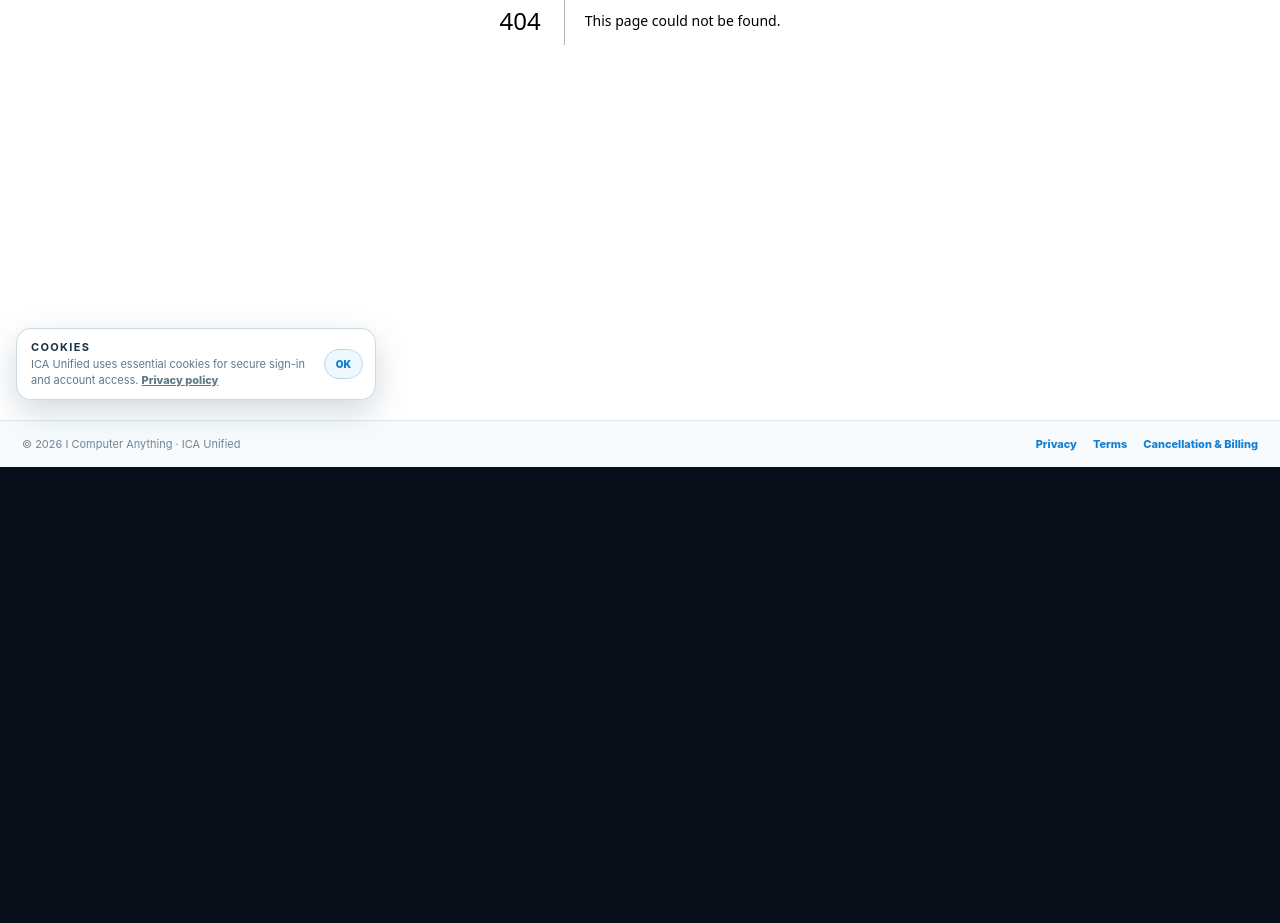
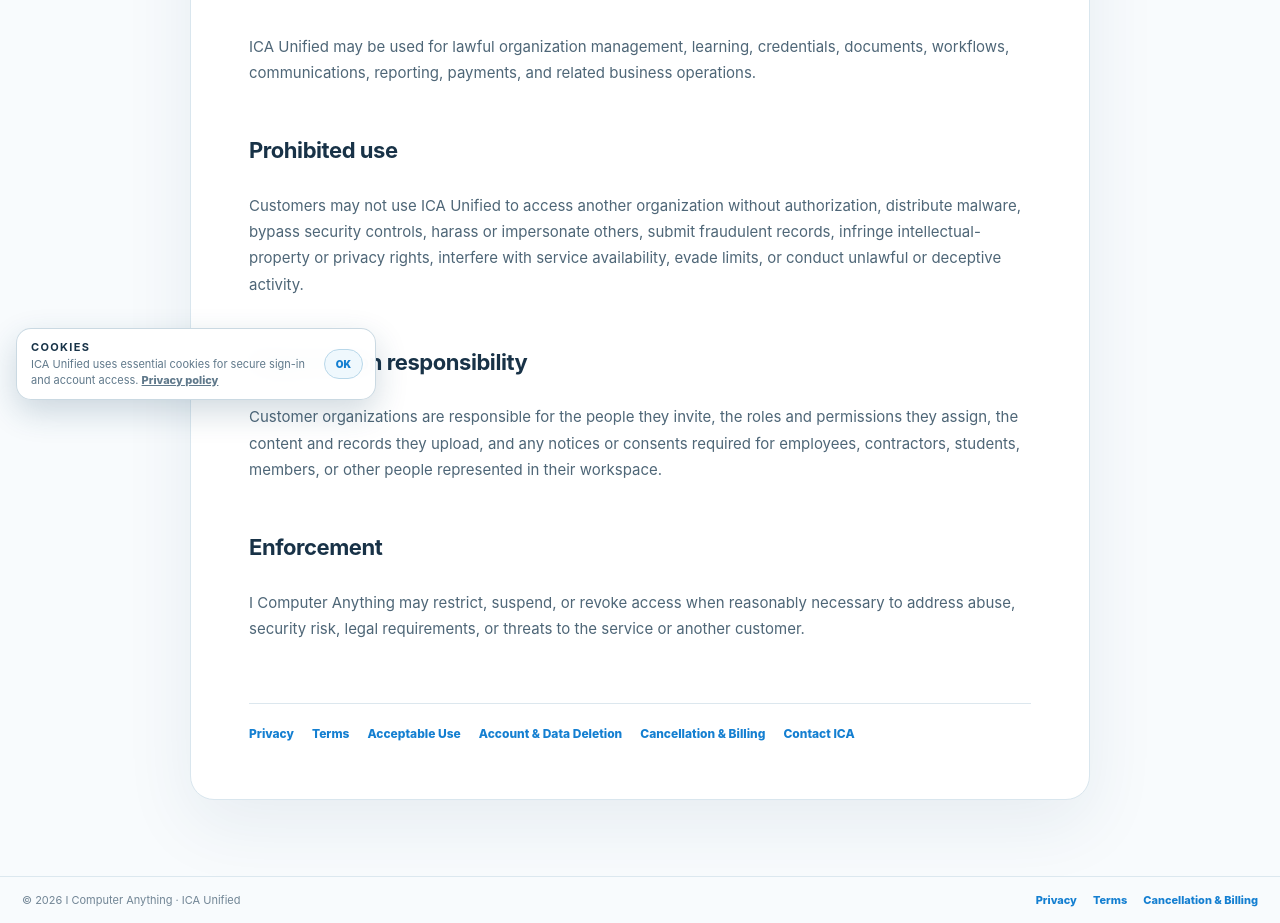
Before and after one commit to redavi19-asu/ICA-unified-, a Next.js app: page /acceptable-use in a window 1280 px wide. Before the commit this address had no page. Shown: the part 380-1303 px from the top of the page. Before the commit the page ends 847 px from the top, so only its background shows below. Built offline with nearby package versions, Linux system fonts and the light colour scheme.

Commit message:
Complete Unified legal policies and signup consent

```diff
--- a/src/app/LegalPage.tsx
+++ b/src/app/LegalPage.tsx
@@ -4,7 +4,7 @@ import type { ReactNode } from 'react';
 export default function LegalPage({
   eyebrow,
   title,
-  updated = 'September 17, 2026',
+  updated = 'October 1, 2026',
   children,
 }: {
   eyebrow: string;
@@ -23,6 +23,8 @@ export default function LegalPage({
         <div style={{marginTop:46,paddingTop:22,borderTop:'1px solid #dce7ee',display:'flex',gap:18,flexWrap:'wrap',fontSize:12}}>
           <Link href="/privacy" style={{color:'#147fd1',textDecoration:'none',fontWeight:800}}>Privacy</Link>
           <Link href="/terms" style={{color:'#147fd1',textDecoration:'none',fontWeight:800}}>Terms</Link>
+          <Link href="/acceptable-use" style={{color:'#147fd1',textDecoration:'none',fontWeight:800}}>Acceptable Use</Link>
+          <Link href="/account-deletion" style={{color:'#147fd1',textDecoration:'none',fontWeight:800}}>Account & Data Deletion</Link>
           <Link href="/cancellation" style={{color:'#147fd1',textDecoration:'none',fontWeight:800}}>Cancellation & Billing</Link>
           <a href="https://icomputeranything.com/#contact" style={{color:'#147fd1',textDecoration:'none',fontWeight:800}}>Contact ICA</a>
         </div>
--- /dev/null
+++ b/src/app/acceptable-use/page.tsx
@@ -0,0 +1,20 @@
+import LegalPage, { LegalSection } from '../LegalPage';
+
+export default function AcceptableUsePage() {
+  return (
+    <LegalPage eyebrow="ICA UNIFIED / CUSTOMER POLICY" title="Acceptable Use Policy">
+      <LegalSection title="Authorized business use">
+        <p>ICA Unified may be used for lawful organization management, learning, credentials, documents, workflows, communications, reporting, payments, and related business operations.</p>
+      </LegalSection>
+      <LegalSection title="Prohibited use">
+        <p>Customers may not use ICA Unified to access another organization without authorization, distribute malware, bypass security controls, harass or impersonate others, submit fraudulent records, infringe intellectual-property or privacy rights, interfere with service availability, evade limits, or conduct unlawful or deceptive activity.</p>
+      </LegalSection>
+      <LegalSection title="Organization responsibility">
+        <p>Customer organizations are responsible for the people they invite, the roles and permissions they assign, the content and records they upload, and any notices or consents required for employees, contractors, students, members, or other people represented in their workspace.</p>
+      </LegalSection>
+      <LegalSection title="Enforcement">
+        <p>I Computer Anything may restrict, suspend, or revoke access when reasonably necessary to address abuse, security risk, legal requirements, or threats to the service or another customer.</p>
+      </LegalSection>
+    </LegalPage>
+  );
+}
--- a/src/app/api/auth/register/route.ts
+++ b/src/app/api/auth/register/route.ts
@@ -18,6 +18,7 @@ const schema = z.object({
   name: z.string().trim().min(2).max(100),
   email: z.string().trim().email().transform((value) => value.toLowerCase()),
   password: z.string().min(12).max(200),
+  termsAccepted: z.literal(true),
   turnstileToken: z.string().optional(),
 });
 
--- a/src/app/api/auth/social/register/route.ts
+++ b/src/app/api/auth/social/register/route.ts
@@ -5,6 +5,10 @@ export async function POST(request: Request) {
   const body = await request.json().catch(() => ({}));
 
   try {
+    if (body?.termsAccepted !== true) {
+      return NextResponse.json({ error: 'Agree to the ICA Unified Terms, Privacy Policy, and Acceptable Use Policy before creating an organization.' }, { status: 400 });
+    }
+
     const result = await completeSocialRegistration(
       String(body?.ticket || ''),
       String(body?.organizationName || ''),
```
Also changed, not shown: src/app/account-deletion/page.tsx (added, +20 -0 lines), src/app/register/page.tsx (+18 -1 lines).
